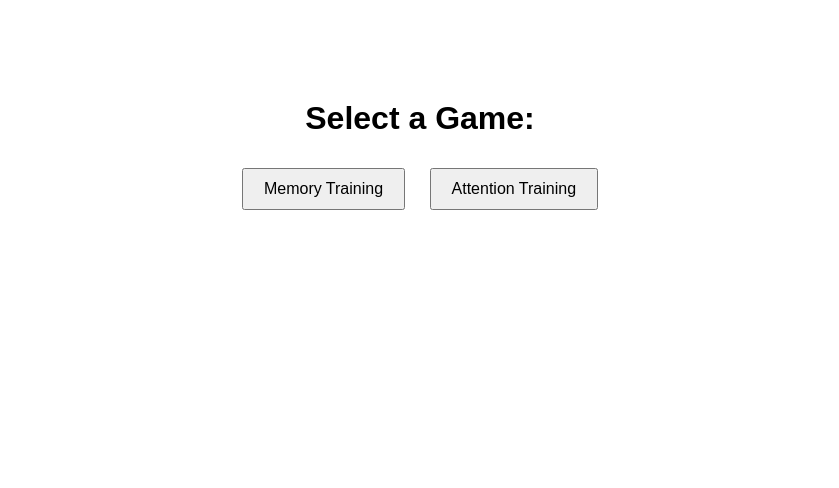
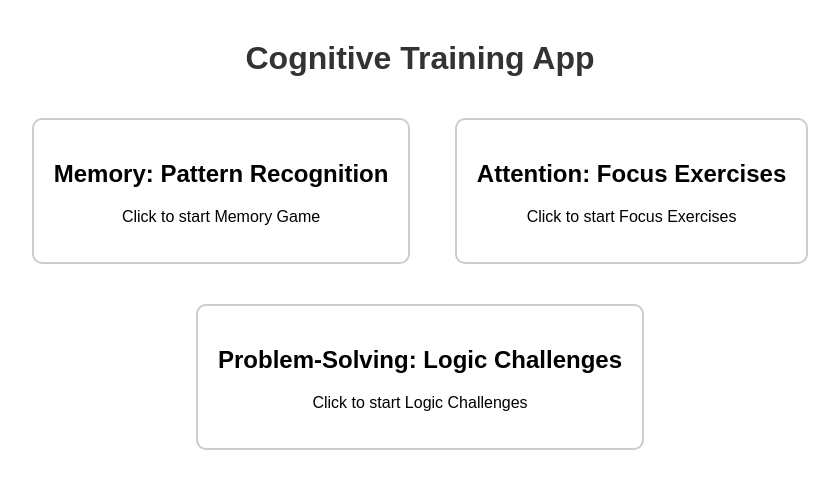
Before and after one commit to haris936hk/PsychologyProject, a plain HTML site: page index.html in a window 1280 px wide. Shown: the whole page, without its empty margins (220-1059 px from the left). Drawn offline with Linux system fonts and the light colour scheme.

Commit message:
code tora behtar kardiya ha or 3 games ha

```diff
--- a/index.html
+++ b/index.html
@@ -3,20 +3,27 @@
 <head>
     <meta charset="UTF-8">
     <meta name="viewport" content="width=device-width, initial-scale=1.0">
+    <title>Cognitive Training App</title>
     <link rel="stylesheet" href="styles.css">
-    <title>Cognitive Training Game</title>
 </head>
 <body>
-    <div id="menu">
-        <h1>Select a Game:</h1>
-        <button onclick="startMemoryTraining()">Memory Training</button>
-        <button onclick="startAttentionTraining()">Attention Training</button>
+    <h1>Cognitive Training App</h1>
+
+    <div id="memory-game" onclick="startMemoryGame()">
+        <h2>Memory: Pattern Recognition</h2>
+        <p>Click to start Memory Game</p>
     </div>
 
-    <div id="game" style="display: none;">
-        <!-- Game content goes here -->
+    <div id="focus-exercises" onclick="startFocusExercises()">
+        <h2>Attention: Focus Exercises</h2>
+        <p>Click to start Focus Exercises</p>
     </div>
 
-    <script src="script.js"></script>
+    <div id="problem-solving" onclick="startProblemSolving()">
+        <h2>Problem-Solving: Logic Challenges</h2>
+        <p>Click to start Logic Challenges</p>
+    </div>
+
+    <script src="app.js"></script>
 </body>
 </html>
--- a/script.js
+++ b/script.js
@@ -1,10 +1,14 @@
-// Your JavaScript code here
-function startMemoryTraining() {
-    // Logic for starting memory training game
-    console.log("Starting Memory Training Game");
+function startMemoryGame() {
+    // Add logic to start memory game
+    alert("Memory Game Started!");
 }
 
-function startAttentionTraining() {
-    // Logic for starting attention training game
-    console.log("Starting Attention Training Game");
+function startFocusExercises() {
+    // Add logic to start focus exercises
+    alert("Focus Exercises Started!");
 }
+
+function startProblemSolving() {
+    // Add logic to start logic challenges
+    alert("Logic Challenges Started!");
+}
--- a/styles.css
+++ b/styles.css
@@ -1,15 +1,23 @@
-/* Your CSS styling here */
 body {
     font-family: 'Arial', sans-serif;
+    text-align: center;
+    margin: 40px;
 }
 
-#menu {
-    text-align: center;
-    margin-top: 100px;
+h1 {
+    color: #333;
 }
 
-button {
-    margin: 10px;
-    padding: 10px 20px;
-    font-size: 16px;
+#memory-game, #focus-exercises, #problem-solving {
+    display: inline-block;
+    margin: 20px;
+    padding: 20px;
+    border: 2px solid #ccc;
+    border-radius: 10px;
+    cursor: pointer;
+    transition: transform 0.2s;
 }
+
+#memory-game:hover, #focus-exercises:hover, #problem-solving:hover {
+    transform: scale(1.05);
+}
```
